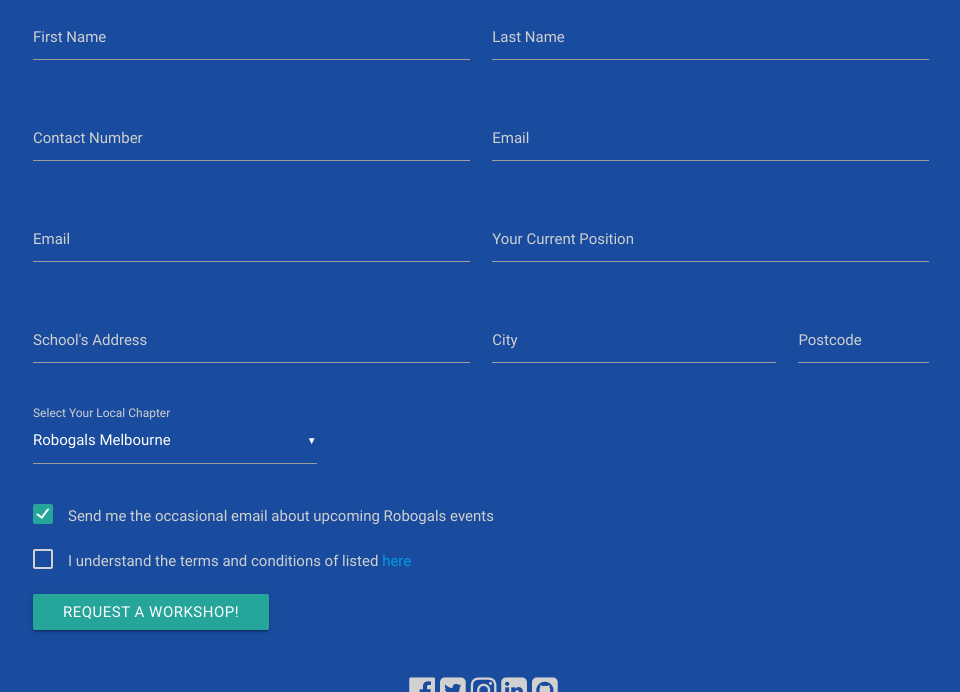
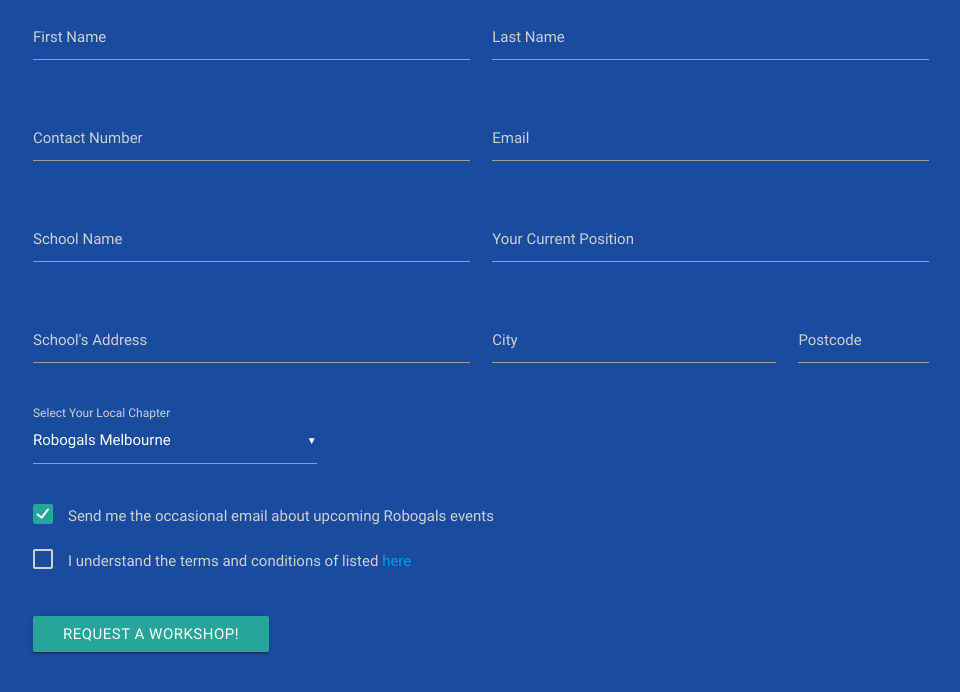
Before and after one commit to robogals/requestworkshops, a Django app: page / in a window 1280 px wide. Shown: the part 228-920 px from the top of the page, without its empty margins (159-1119 px from the left). Run offline with Django 3.2, Linux system fonts and the light colour scheme; some libraries are stand-ins or nearby versions.

Commit message:
Fixed minor front-end bugs

```diff
--- a/info/templates/home.html
+++ b/info/templates/home.html
@@ -79,7 +79,7 @@
             <div class="input-field col s12 m6">
               {% if not form.school_name.errors %}
                 {{ form.school_name }}
-                <label for="id_school_name">Email</label>
+                <label for="id_school_name">School Name</label>
               {% else %}
                 {{ form.school_name|add_class:"invalid" }}
                 {% for e in form.school_name.errors %}
@@ -172,6 +172,7 @@
             </div>
           </div>
 
+          <br/>
           <button type="submit" class="btn waves-effect waves-red">REQUEST A WORKSHOP!</button>
         </form>
       </div>
```
